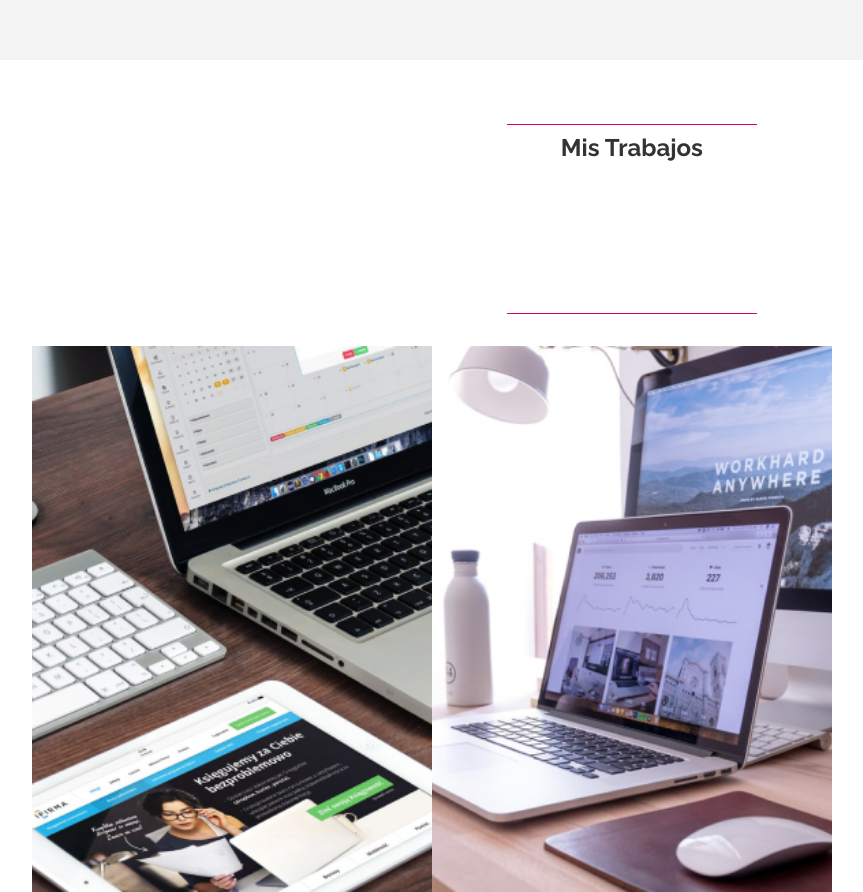
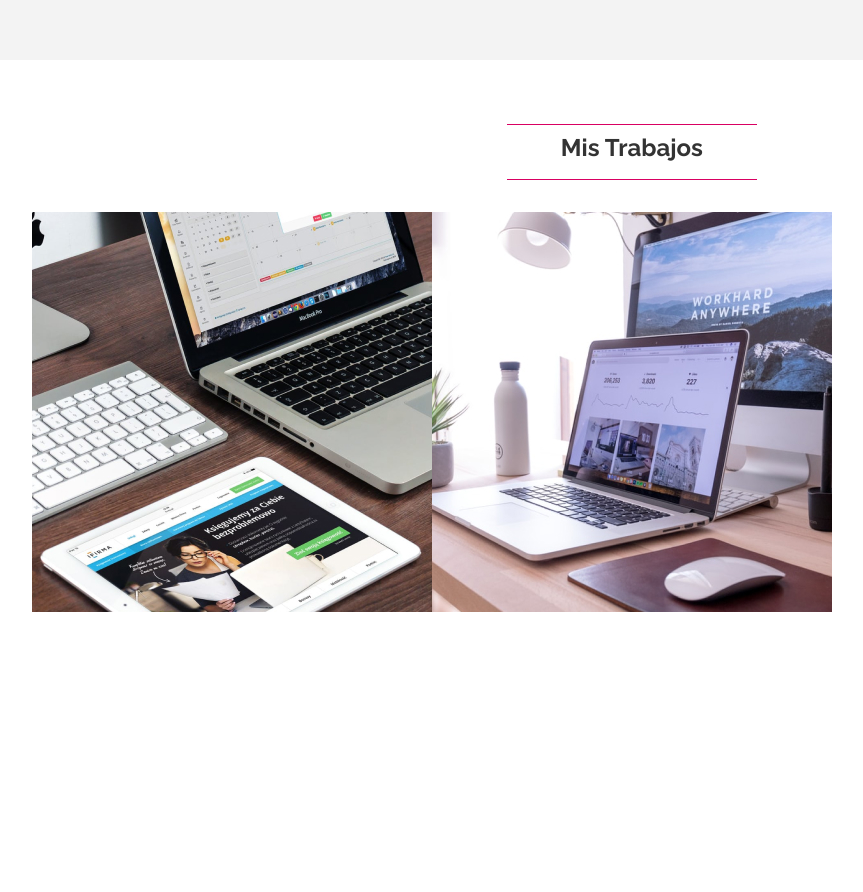
Before and after one commit to JorgeValerio3/PORTAFOLIO, a plain HTML site: page docs/index.html in a window 1280 px wide. Shown: the part 2460-3352 px from the top of the page, without its empty margins (8-871 px from the left). Drawn offline with Linux system fonts and the light colour scheme.

Commit message:
Haciendo modificaciones al archivo index.html y al style.css para mejor funcionalidad

```diff
--- a/docs/assets/css/style.css
+++ b/docs/assets/css/style.css
@@ -688,6 +688,10 @@ progress::-moz-progress-bar{
     padding: 0 .4rem;
 }
 
+.portfolio > .container{
+    grid-template-rows: 15% 50%;
+}
+
 .social-media svg{
     width: 1.5rem;
     height: 1.5rem;
@@ -699,10 +703,10 @@ progress::-moz-progress-bar{
         grid-template-columns: repeat(2, 48%);
         justify-content: space-between;
     }
-
     .portfolio > .container{
         display: grid;
         grid-template-columns: repeat(2, 50%);
+        /* grid-template-rows: 25% 50%; */
     }
 
     .portfolio .section-title{
--- a/docs/index.html
+++ b/docs/index.html
@@ -142,7 +142,7 @@
         <div class="text-center text-lg-left">
           <a
             class="btn"
-            href="http://jonmircha.com/jonmircha-cv.pdf"
+            href="https://drive.google.com/file/d/1WP3G-deGeOJQF-HOfUdUrJ1o1LghCBqr/view?usp=sharing"
             target="_blank"
             rel="noopener noreferrer"
             >Descarga mi CV</a
@@ -330,7 +330,7 @@
     </section>
     <section id="portafolio" class="portfolio section">
       <div class="container full-lg-screen">
-        <h2 class="section-title">Mis Trabajos</h2>
+        <h2 class="section-title">Mis Trabajos</h2><!--  -->
         <a href="#trabajo-1" class="portfolio-card">
           <img src="assets/img/portfolio-1.jpg" alt="Trabajo 1" />
           <aside class="portfolio-card-info">
```
